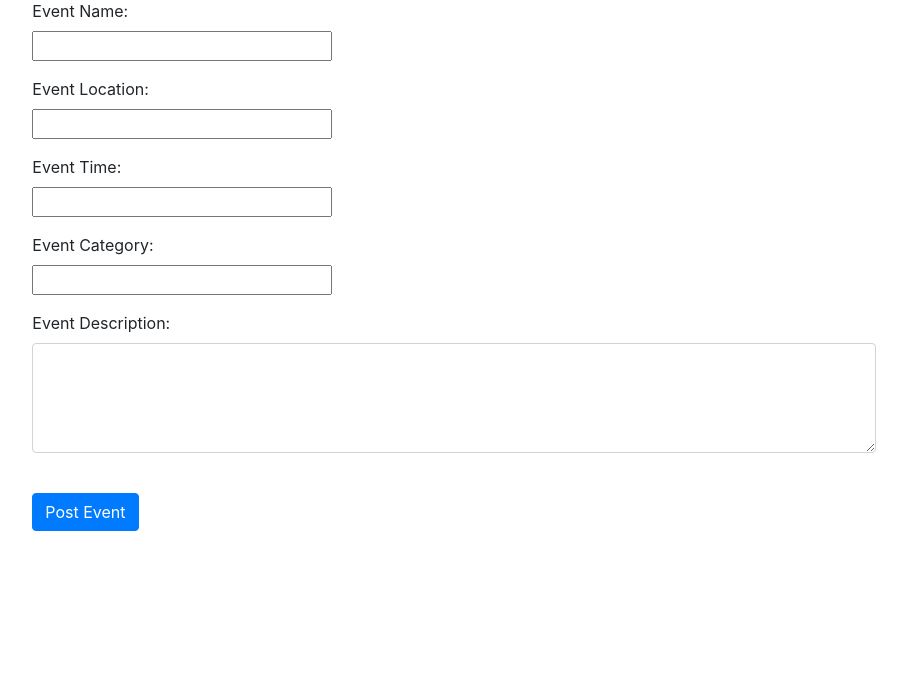
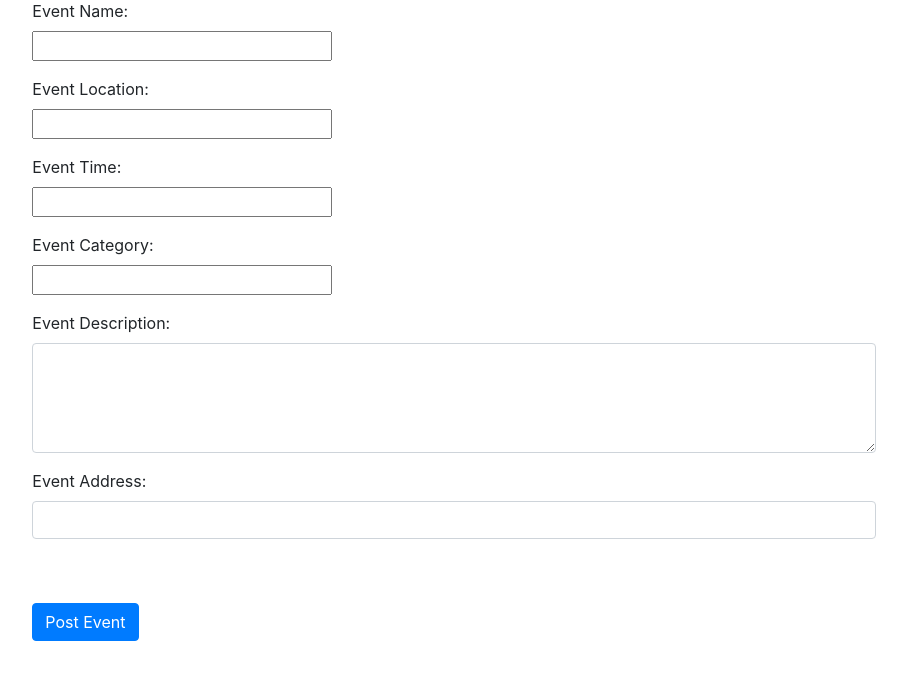
Before and after one commit to frances-astorian/MeetUpFinder, a Django app: page /events/post/ in a window 1280 px wide. Shown: the part 96-776 px from the top of the page, without its empty margins (186-1093 px from the left). Run offline with Django 3.2, Linux system fonts and the light colour scheme; a user stored in the database is signed in; some libraries are stand-ins or nearby versions.

Commit message:
Update post_event.html

```diff
--- a/events/templates/events/post_event.html
+++ b/events/templates/events/post_event.html
@@ -41,6 +41,9 @@
           <p></p>
           <label for="description_text">Event Description:</label><br>
           <textarea class = "form-control" id='description_text' name='description_text' rows='4'></textarea>
+          <p></p>
+          <label for="address">Event Address:</label><br>
+          <input class = "form-control" id='address' name='address' maxlength = '200'><br>
           <p><br></p>
           <input type="submit" class="btn btn-primary" value="Post Event">
     </form>
```
